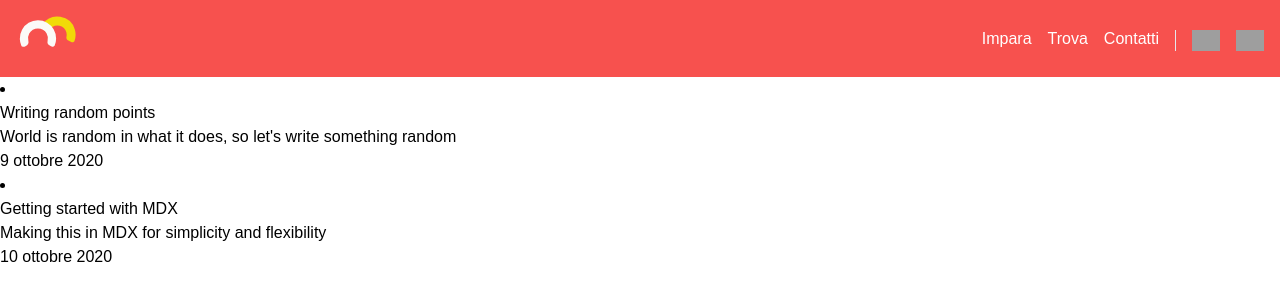
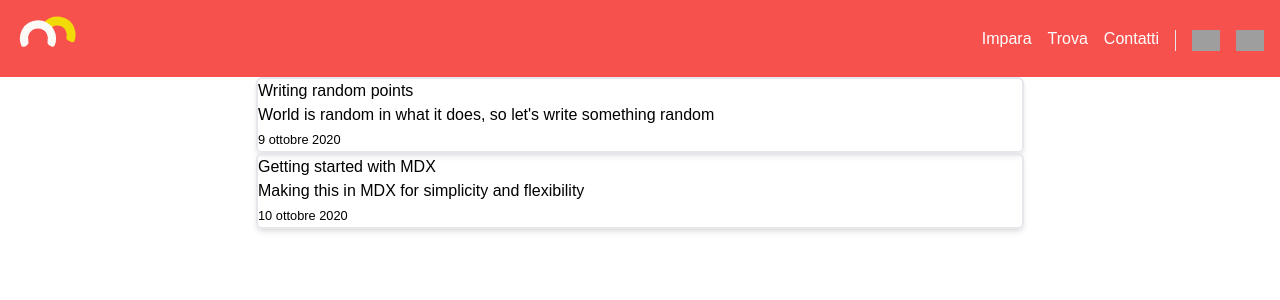
Before and after one commit to mirai-Mirandola-Intersezionale/mirai, a Next.js app: page /Impara in a window 1280 px wide. Shown: the top 300 px of the page. Built offline with nearby package versions, Linux system fonts and the light colour scheme; grey boxes are pictures that could not be loaded.

Commit message:
Adding style

```diff
--- a/pages/Impara/index.js
+++ b/pages/Impara/index.js
@@ -3,11 +3,9 @@ import { getSortedPosts } from '../../lib/posts';
 
 const BlogIndex = ({ allPostsData }) => {
   return (
-    <>
+    <div className="max-w-screen-md mx-auto">
           {allPostsData.map(({ slug, date, title, excerpt }) => (
-            <div key={slug}>
-              <li>
-                <div>
+            <div key={slug} className="border-2 rounded-md shadow-md">
                   <Link key={slug} href="/Impara/[slug]" as={`/Impara/${slug}`}>
                     <a>
                       <h1>
@@ -15,15 +13,11 @@ const BlogIndex = ({ allPostsData }) => {
                       </h1>
                     </a>
                   </Link>
-
-                  <div>{excerpt}</div>
-
-                  <p>{date}</p>
-                </div>
-              </li>
+                  <p>{excerpt}</p>
+                  <small>{date}</small>
             </div>
           ))}
-    </>
+    </div>
   );
 };
 export default BlogIndex;
```
